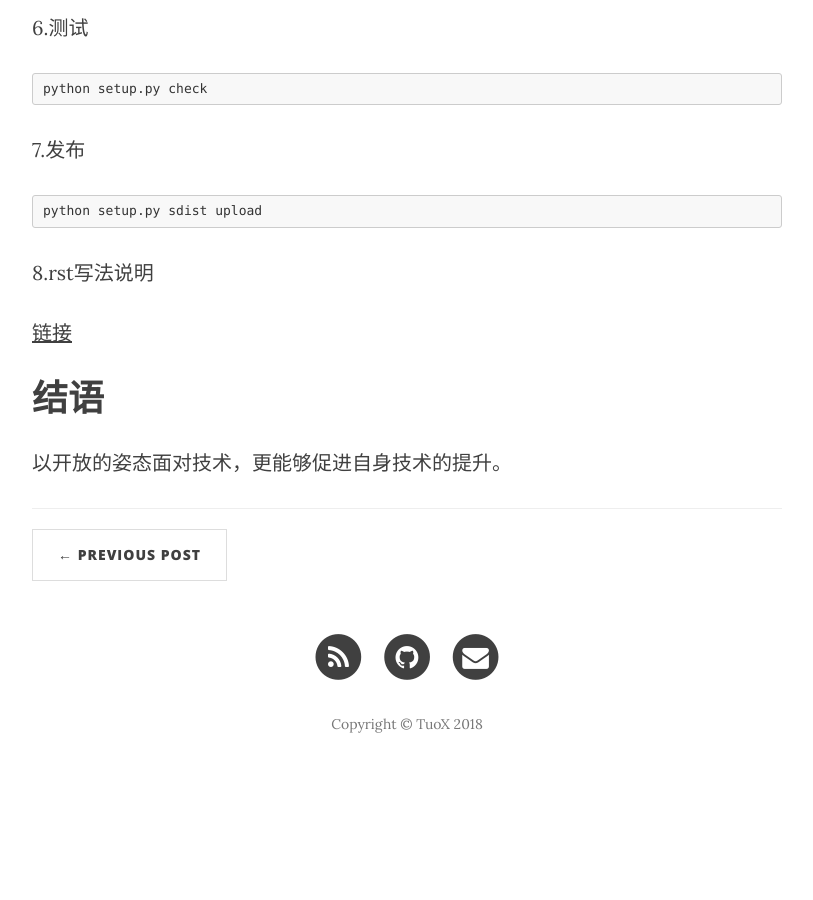
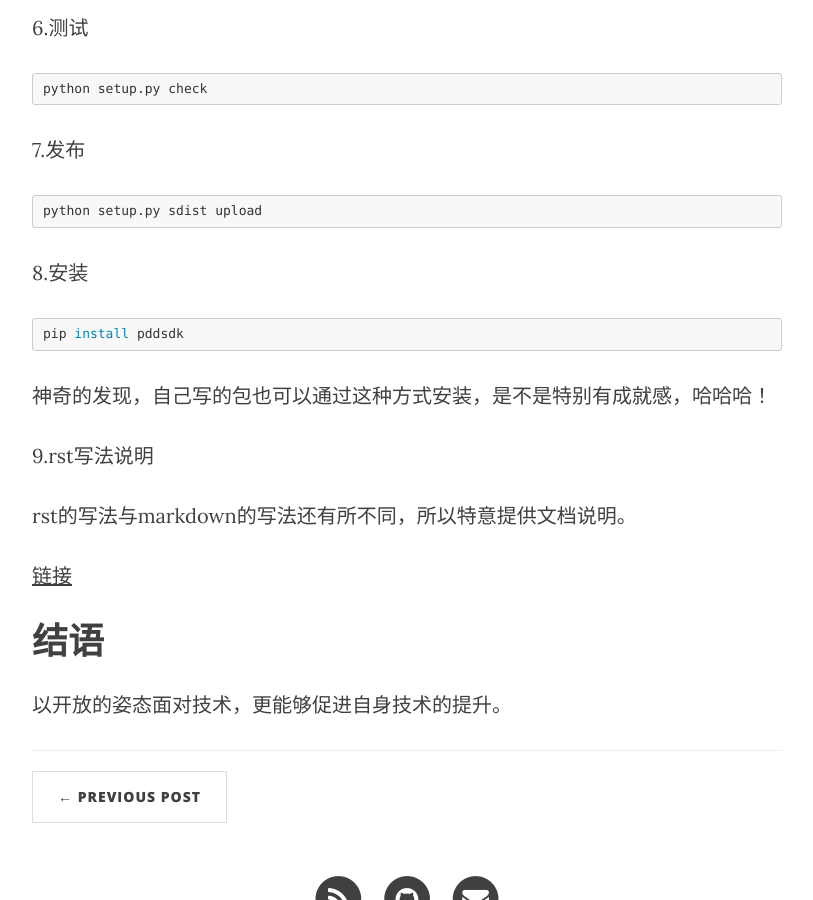
Before and after one commit to linzhiming0826/linzhiming0826.github.io, a Jekyll site: the page built from _posts/2018-07-06-pddsdk.markdown, in a window 1280 px wide and 900 px high, scrolled down 2229 px. Shown: the whole window, without its empty margins (233-1046 px from the left). Built offline with Jekyll 4.4.1, drawn with Linux system fonts in a browser that asks for light colours; nearby versions of some CDN libraries; comment, search, counter and statistics services are not loaded; before the commit the page ends 3029 px from its top, so only the background shows below that.

Commit message:
补充一些内容

````diff
--- a/_posts/2018-07-06-pddsdk.markdown
+++ b/_posts/2018-07-06-pddsdk.markdown
@@ -102,7 +102,15 @@ python setup.py check
 python setup.py sdist upload
 ```
 
-8.rst写法说明
+8.安装
+```bash
+pip install pddsdk
+```
+神奇的发现，自己写的包也可以通过这种方式安装，是不是特别有成就感，哈哈哈！
+
+9.rst写法说明
+
+rst的写法与markdown的写法还有所不同，所以特意提供文档说明。
 
 [链接](http://docutils.sourceforge.net/docs/user/rst/quickref.html)
 
````
